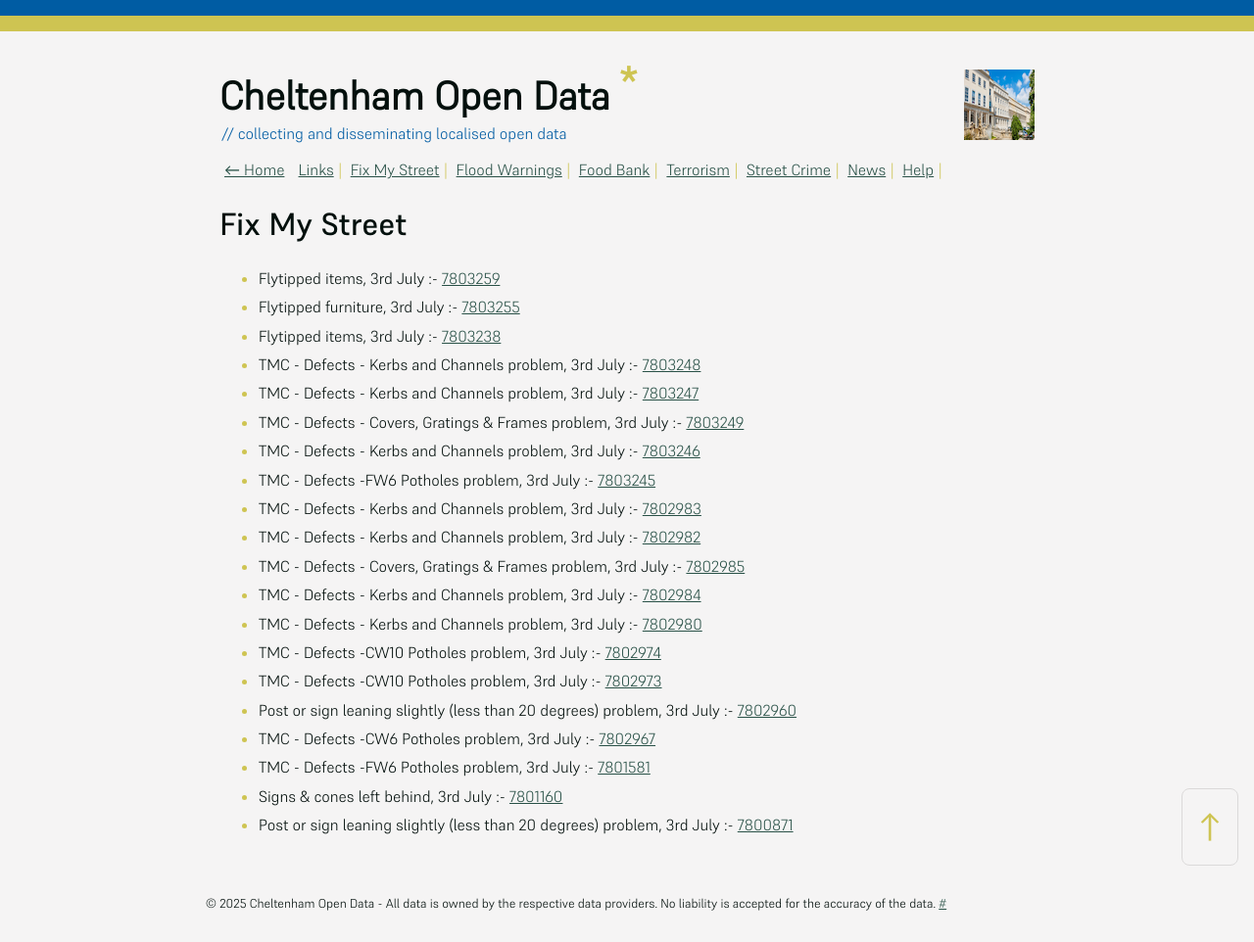
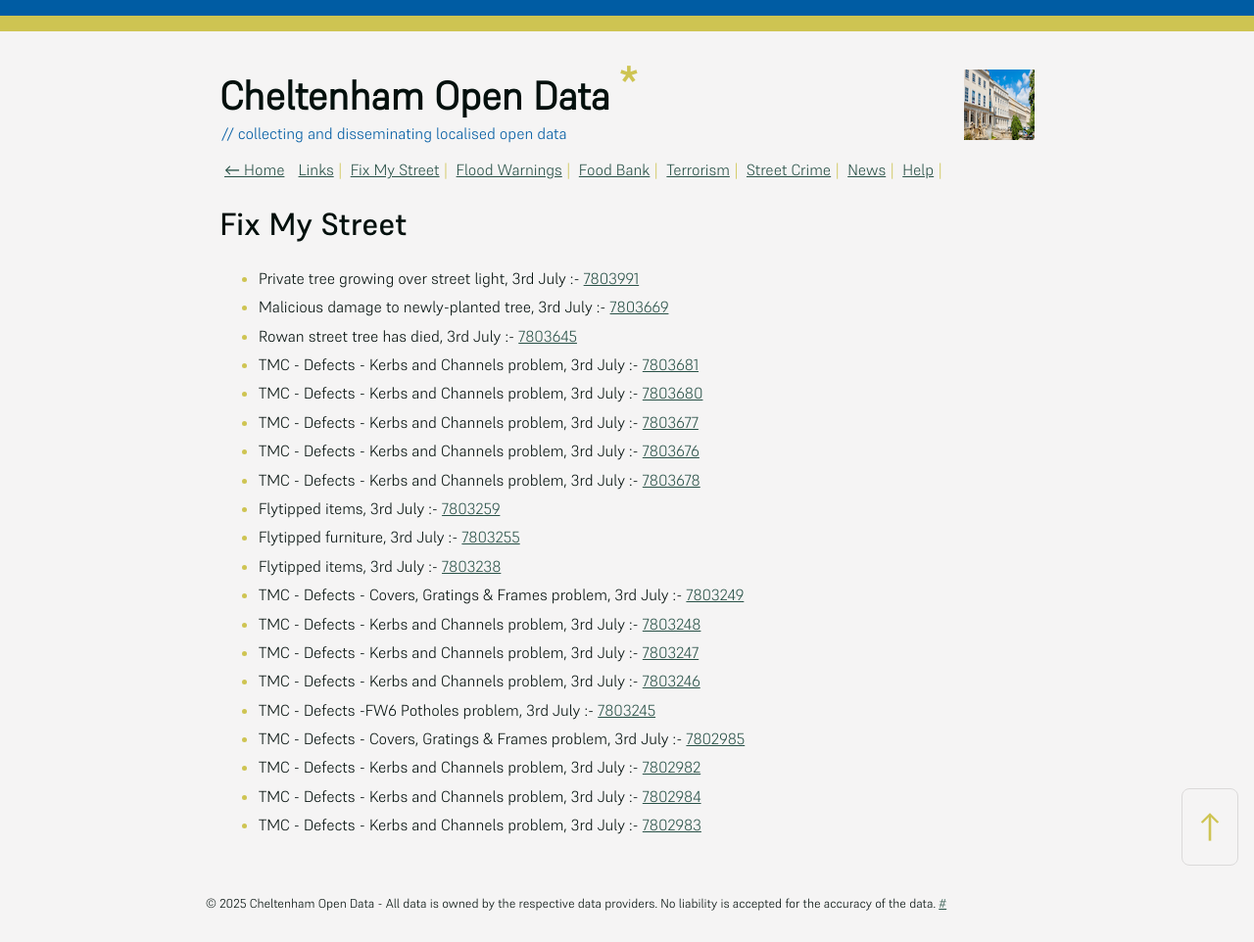
Before and after one commit to mat-0/cheltenham-open-data, a Jekyll site: the page built from _pages/fix-my-street.md, in a window 1280 px wide. Shown: the whole page at 98% size. Built offline with Jekyll 4.4.1, drawn with Linux system fonts in a browser that asks for light colours.

Commit message:
Updated 2025-07-03 13:07:59

```diff
--- a/_pages/fix-my-street.md
+++ b/_pages/fix-my-street.md
@@ -9,25 +9,25 @@ permalink: /fix-my-street
 
 <!-- fix_marker starts -->
 
+- Private tree growing over street light, 3rd July :- [7803991](https://www.fixmystreet.com/report/7803991)
+- Malicious damage to newly-planted tree, 3rd July :- [7803669](https://www.fixmystreet.com/report/7803669)
+- Rowan street tree has died, 3rd July :- [7803645](https://www.fixmystreet.com/report/7803645)
+- TMC - Defects - Kerbs and Channels problem, 3rd July :- [7803681](https://www.fixmystreet.com/report/7803681)
+- TMC - Defects - Kerbs and Channels problem, 3rd July :- [7803680](https://www.fixmystreet.com/report/7803680)
+- TMC - Defects - Kerbs and Channels problem, 3rd July :- [7803677](https://www.fixmystreet.com/report/7803677)
+- TMC - Defects - Kerbs and Channels problem, 3rd July :- [7803676](https://www.fixmystreet.com/report/7803676)
+- TMC - Defects - Kerbs and Channels problem, 3rd July :- [7803678](https://www.fixmystreet.com/report/7803678)
 - Flytipped items, 3rd July :- [7803259](https://www.fixmystreet.com/report/7803259)
 - Flytipped furniture, 3rd July :- [7803255](https://www.fixmystreet.com/report/7803255)
 - Flytipped items, 3rd July :- [7803238](https://www.fixmystreet.com/report/7803238)
+- TMC - Defects - Covers, Gratings & Frames problem, 3rd July :- [7803249](https://www.fixmystreet.com/report/7803249)
 - TMC - Defects - Kerbs and Channels problem, 3rd July :- [7803248](https://www.fixmystreet.com/report/7803248)
 - TMC - Defects - Kerbs and Channels problem, 3rd July :- [7803247](https://www.fixmystreet.com/report/7803247)
-- TMC - Defects - Covers, Gratings & Frames problem, 3rd July :- [7803249](https://www.fixmystreet.com/report/7803249)
 - TMC - Defects - Kerbs and Channels problem, 3rd July :- [7803246](https://www.fixmystreet.com/report/7803246)
 - TMC - Defects -FW6 Potholes problem, 3rd July :- [7803245](https://www.fixmystreet.com/report/7803245)
+- TMC - Defects - Covers, Gratings & Frames problem, 3rd July :- [7802985](https://www.fixmystreet.com/report/7802985)
+- TMC - Defects - Kerbs and Channels problem, 3rd July :- [7802982](https://www.fixmystreet.com/report/7802982)
+- TMC - Defects - Kerbs and Channels problem, 3rd July :- [7802984](https://www.fixmystreet.com/report/7802984)
 - TMC - Defects - Kerbs and Channels problem, 3rd July :- [7802983](https://www.fixmystreet.com/report/7802983)
-- TMC - Defects - Kerbs and Channels problem, 3rd July :- [7802982](https://www.fixmystreet.com/report/7802982)
-- TMC - Defects - Covers, Gratings & Frames problem, 3rd July :- [7802985](https://www.fixmystreet.com/report/7802985)
-- TMC - Defects - Kerbs and Channels problem, 3rd July :- [7802984](https://www.fixmystreet.com/report/7802984)
-- TMC - Defects - Kerbs and Channels problem, 3rd July :- [7802980](https://www.fixmystreet.com/report/7802980)
-- TMC - Defects -CW10 Potholes problem, 3rd July :- [7802974](https://www.fixmystreet.com/report/7802974)
-- TMC - Defects -CW10 Potholes problem, 3rd July :- [7802973](https://www.fixmystreet.com/report/7802973)
-- Post or sign leaning slightly (less than 20 degrees) problem, 3rd July :- [7802960](https://www.fixmystreet.com/report/7802960)
-- TMC - Defects -CW6 Potholes  problem, 3rd July :- [7802967](https://www.fixmystreet.com/report/7802967)
-- TMC - Defects -FW6 Potholes problem, 3rd July :- [7801581](https://www.fixmystreet.com/report/7801581)
-- Signs & cones left behind, 3rd July :- [7801160](https://www.fixmystreet.com/report/7801160)
-- Post or sign leaning slightly (less than 20 degrees) problem, 3rd July :- [7800871](https://www.fixmystreet.com/report/7800871)
 
 <!-- fix_marker ends -->
```
Also changed, not shown: _data/flood.json (+5 -27 lines), _pages/news.md (+10 -9 lines), index.md (+5 -5 lines).
